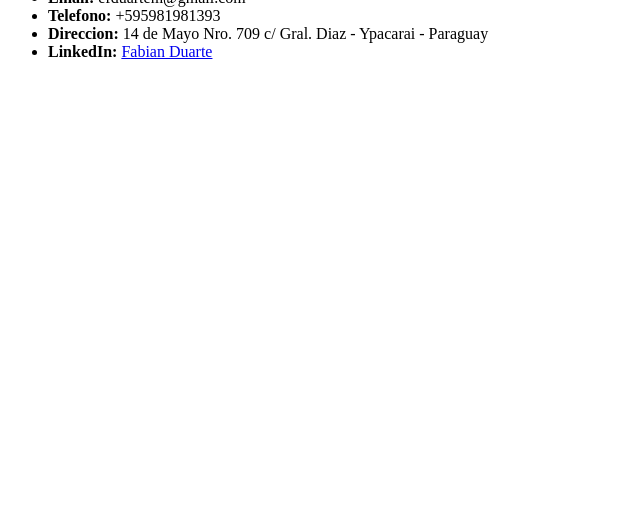
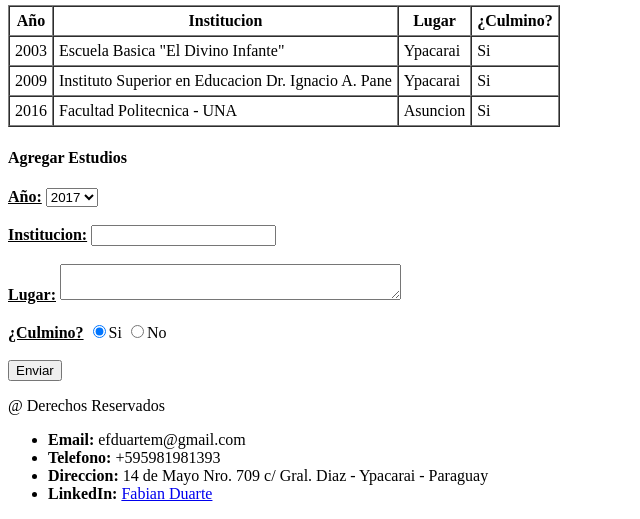
Before and after one commit to efduartem/CurriculumVitae, a plain HTML site: page experiencia.html in a window 1280 px wide. Shown: the part 283-802 px from the top of the page, without its empty margins (0-640 px from the left). Drawn offline with Linux system fonts and the light colour scheme.

Commit message:
- Update Education Section - Init Experience Section

```diff
--- a/experiencia.html
+++ b/experiencia.html
@@ -23,6 +23,62 @@
         </li>
       </ul>
     </nav>
+    <section>
+      <h2>Experiencia</h2>
+      <table border="1" cellpadding="5" cellspacing="0">
+        <thead>
+          <tr>
+            <th>Año</th>
+            <th>Institucion</th>
+            <th>Lugar</th>
+            <th>¿Culmino?</th>
+          </tr>
+        </thead>
+        <tbody>
+          <tr>
+            <td>2003</td>
+            <td>Escuela Basica "El Divino Infante"</td>
+            <td>Ypacarai</td>
+            <td>Si</td>
+          </tr>
+          <tr>
+            <td>2009</td>
+            <td>Instituto Superior en Educacion Dr. Ignacio A. Pane</td>
+            <td>Ypacarai</td>
+            <td>Si</td>
+          </tr>
+          <tr>
+            <td>2016</td>
+            <td>Facultad Politecnica - UNA</td>
+            <td>Asuncion</td>
+            <td>Si</td>
+          </tr>
+        </tbody>
+      </table>
+      <form id="addEducation">
+        <h4>Agregar Estudios</h4>
+        <label for="year"><strong><u>Año:</u></strong></label>
+        <select id="year">
+          <option value="2016">2016</option>
+          <option value="2017" selected="true">2017</option>
+          <option value="2018">2018</option>
+          <option value="2019">2019</option>
+          <option value="2020">2020</option>
+        </select>
+        <br><br>
+        <label for="institution"><strong><u>Institucion:</u></strong></label>
+        <input id="institution" type="text" name="institution" value="" required="">
+        <br><br>
+        <label for="place"><strong><u>Lugar:</u></strong></label>
+        <textarea name="name" rows="2" cols="40"></textarea>
+        <br><br>
+        <label for="culminate"><strong><u>¿Culmino?</u></strong></label>
+        <input type="radio" name="yes" value="yes" checked>Si
+        <input type="radio" name="no" value="no">No
+        <br><br>
+        <button type="submit" form="addEducation" name="send">Enviar</button>
+      </form>
+    </section>
     <footer>
       <p>@ Derechos Reservados</p>
       <ul>
```
Also changed, not shown: educacion.html (+56 -0 lines).
